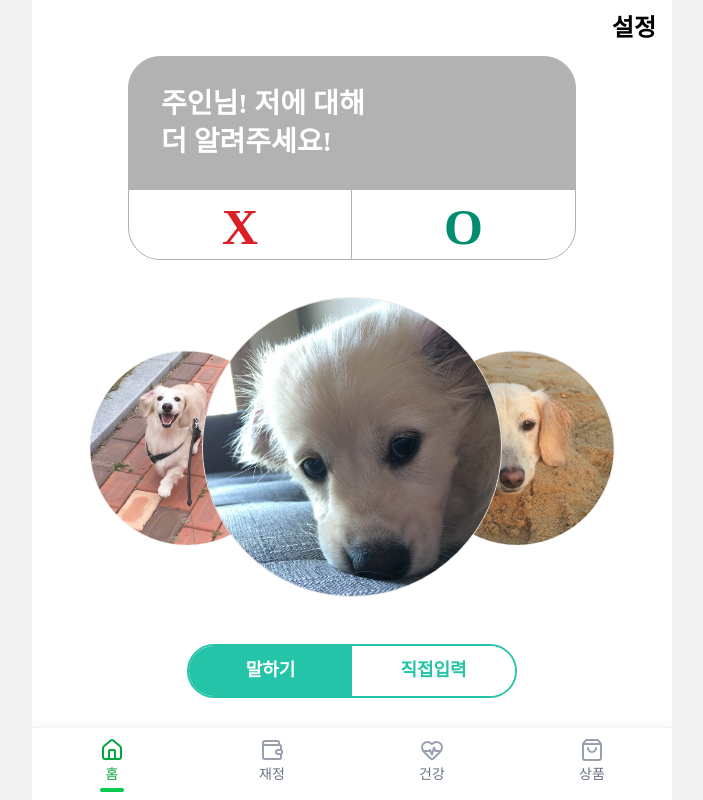
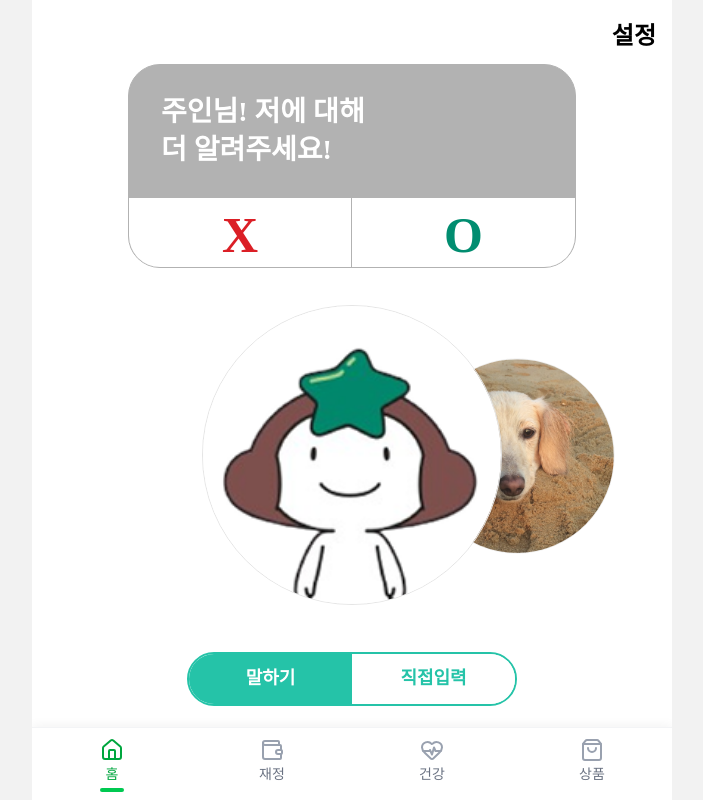
Before and after one commit to My-Golden-Kids/MGK, a Next.js app in the folder FE/: page /home in a window 1280 px wide. Shown: the whole page, without its empty margins (288-991 px from the left). Built offline with nearby package versions, Linux system fonts and the light colour scheme.

Commit message:
fix: home/page.tsx 수정

```diff
--- a/FE/app/home/page.tsx
+++ b/FE/app/home/page.tsx
@@ -1,29 +1,44 @@
 "use client";
 
+import Link from "next/link";
+import { useRouter } from "next/navigation";
+import { useState } from "react";
 import { BottomNavigation } from "@/components/common/BottomNavigation";
 import HomePromptBubble from "@/components/home/HomePromptBubble";
 import SelectedPetProfile from "@/components/home/SelectedPetProfile";
-import Link from "next/link";
-import { useRouter } from "next/navigation";
-import { useState } from "react";
 
-const pets = [
+type Pet = {
+  id: number;
+  name: string;
+  imageUrl?: string | null;
+};
+
+type SpendingData = {
+  monthlyAmount: string;
+  primaryCategory: string;
+  summary: string;
+  savingsHint: string;
+};
+
+const pets: Pet[] = [
   {
     id: 1,
     name: "돌",
-    imageUrl: "/images/pet/dolmeng1.jpeg",
+    imageUrl: "",
   },
   {
     id: 2,
     name: "멩",
     imageUrl: "/images/pet/dolmeng2.jpeg",
   },
-  {
-    id: 3,
-    name: "이",
-    imageUrl: "/images/pet/dolmeng3.jpeg",
-  },
 ];
+
+const spendingData: SpendingData | null = {
+  monthlyAmount: "20,000,000원",
+  primaryCategory: "병원",
+  summary: "에서 가장 많이 사용해요",
+  savingsHint: "하나 펫 보험 가입하면, 80만원 할인 가능",
+};
 
 export default function HomePage() {
   const router = useRouter();
@@ -32,7 +47,7 @@ export default function HomePage() {
 
   return (
     <div className="flex min-h-dvh flex-col bg-[#FFFFFF]">
-      <main className="flex-1 px-4 py-4">
+      <main className="flex-1 px-4 pt-6 pb-4">
         <header className="mb-4 flex justify-end">
           <Link
             href="/settings"
@@ -47,7 +62,7 @@ export default function HomePage() {
             <HomePromptBubble
               message={`주인님! 저에 대해\n더 알려주세요!`}
               showAnswerButtons={true}
-              onYesClick={() => router.push("/settings")}
+              onYesClick={() => router.push("/onboarding/7")}
               onNoClick={() => setShowBubble(false)}
               yesLabel="O"
               noLabel="X"
@@ -82,23 +97,26 @@ export default function HomePage() {
           </div>
         </section>
 
+        {spendingData ? (
           <section className="rounded-[24px] border-2 border-[#25C3A8] bg-white px-4 py-5">
             <div className="mb-3 flex items-start justify-between gap-3">
               <h2 className="text-[20px] font-extrabold leading-tight text-[#0DA892]">
                 이번달 소비
               </h2>
               <p className="text-right text-[22px] font-extrabold leading-tight text-black">
-              20,000,000원
+                {spendingData.monthlyAmount}
               </p>
             </div>
 
             <p className="mb-1 text-[18px] font-bold leading-snug text-black">
-            <span className="text-[#0DA892]">병원</span>에서 가장 많이 사용해요
+              <span className="text-[#0DA892]">
+                {spendingData.primaryCategory}
+              </span>
+              {spendingData.summary}
             </p>
 
             <p className="mb-5 text-[18px] font-bold leading-snug text-black">
-            하나 펫 보험 가입하면, <span className="text-[#0DA892]">80</span>
-            만원 할인 가능
+              {spendingData.savingsHint}
             </p>
 
             <button
@@ -109,6 +127,23 @@ export default function HomePage() {
               리포트 보러가기
             </button>
           </section>
+        ) : (
+          <section className="rounded-[24px] border-2 border-[#25C3A8] bg-white px-4 py-5">
+            <div className="flex min-h-[176px] flex-col items-center justify-center text-center">
+              <p className="mb-5 text-[20px] font-extrabold leading-tight text-[#0DA892]">
+                아직 등록된 소비 데이터가 없어요!
+              </p>
+
+              <button
+                type="button"
+                onClick={() => router.push("/settings/pets/1")}
+                className="flex h-[56px] w-full max-w-[280px] cursor-pointer items-center justify-center rounded-[12px] bg-[#25C3A8] px-4 text-[20px] font-extrabold text-white"
+              >
+                반려동물 등록하기
+              </button>
+            </div>
+          </section>
+        )}
       </main>
 
       <BottomNavigation />
```
Lines whose indentation alone changed are shown as unchanged.
